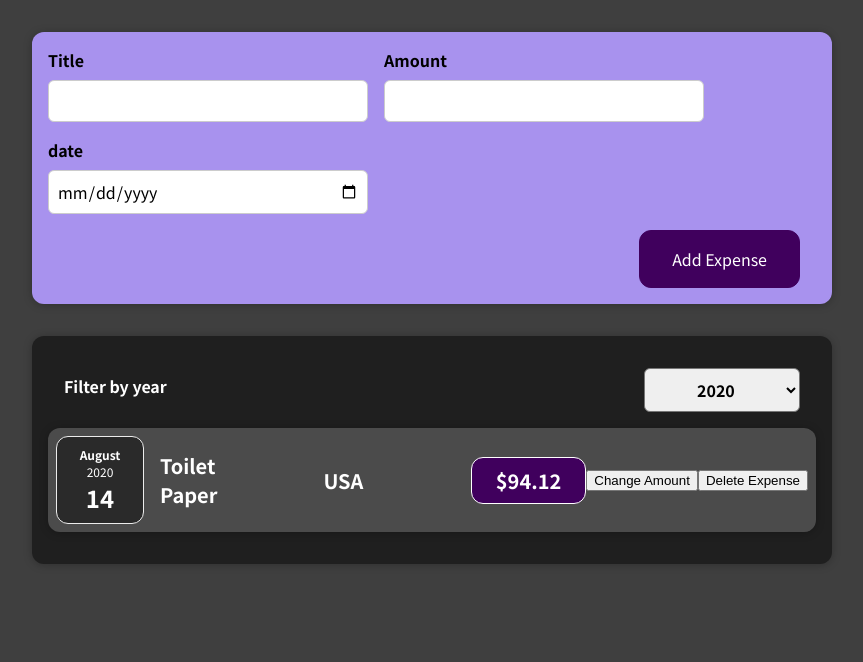
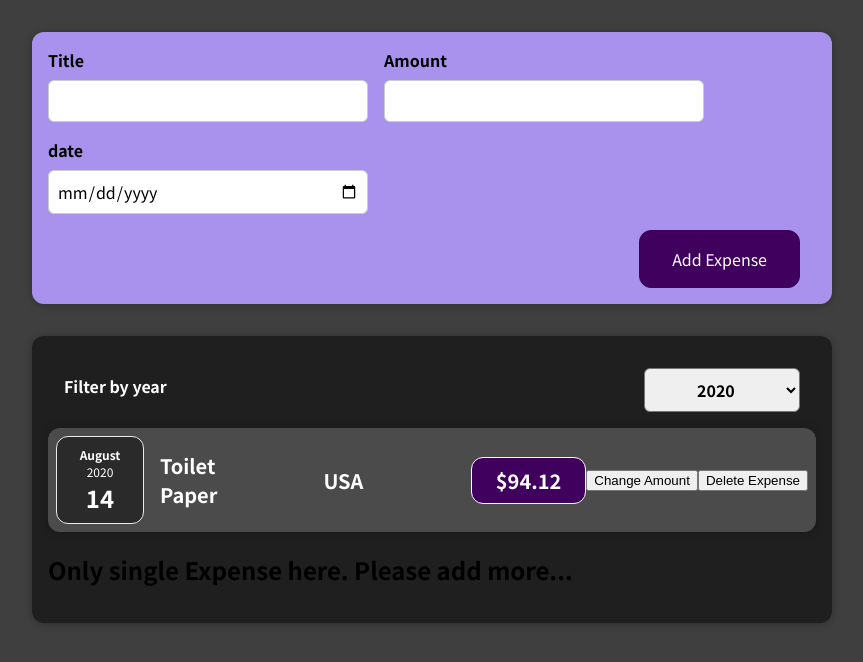
Before and after one commit to prakharsinghal311/01-starting-setup, a React (Create React App) app: page / in a window 1280 px wide. Shown: the top 662 px of the page, without its empty margins (208-1071 px from the left). Built offline with nearby package versions, Linux system fonts and the light colour scheme.

Commit message:
Conditional Rendering

```diff
--- a/src/components/Expenses/Expenses.js
+++ b/src/components/Expenses/Expenses.js
@@ -1,8 +1,8 @@
 import React, { useState } from "react";
 import "./Expenses.css";
-import ExpenseItem from "./ExpenseItem";
 import Card from "../UI/Card";
 import ExpensesFilter from "./ExpensesFilter";
+import ExpensesList from "./ExpensesList";
 const Expenses = (props) => {
   const [filteredYear, setFilteredYear] = useState("2020");
   const filterChangeHandler = (selectedYear) => {
@@ -20,16 +20,7 @@ const Expenses = (props) => {
           selected={filteredYear}
           onChangeFilter={filterChangeHandler}
         />
-        {filteredExpenses.map((items) => (
-          <ExpenseItem
-            title={items.title}
-            amount={items.amount}
-            date={items.date}
-            location={items.LocationOfExpenditure}
-            id={items.id}
-            key={items.id}
-          />
-        ))}
+        <ExpensesList items={filteredExpenses} />
       </Card>
     </div>
   );
--- /dev/null
+++ b/src/components/Expenses/ExpensesList.css
@@ -0,0 +1,9 @@
+.expenses-list {
+  list-style: none;
+  padding: 0;
+}
+
+.expenses-list__fallback {
+  color: white;
+  text-align: center;
+}
--- /dev/null
+++ b/src/components/Expenses/ExpensesList.js
@@ -0,0 +1,33 @@
+import React from "react";
+
+import ExpenseItem from "./ExpenseItem";
+import "./ExpensesList.css";
+
+const ExpensesList = (props) => {
+  if (props.items.length === 0) {
+    return <h2 className="expense-list__fallback">Found no expenses.</h2>;
+  }
+  return (
+    <>
+      <ul className="expenses-list">
+        {props.items.map((items) => (
+          <ExpenseItem
+            title={items.title}
+            amount={items.amount}
+            date={items.date}
+            location={items.LocationOfExpenditure}
+            id={items.id}
+            key={items.id}
+          />
+        ))}
+      </ul>
+      {props.items.length === 1 && (
+        <h2 className="expense-list__fallback">
+          Only single Expense here. Please add more...
+        </h2>
+      )}
+    </>
+  );
+};
+
+export default ExpensesList;
```
